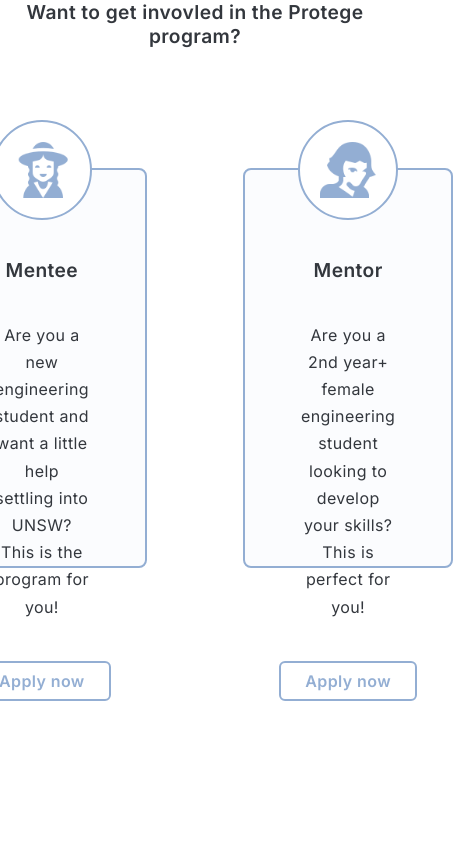
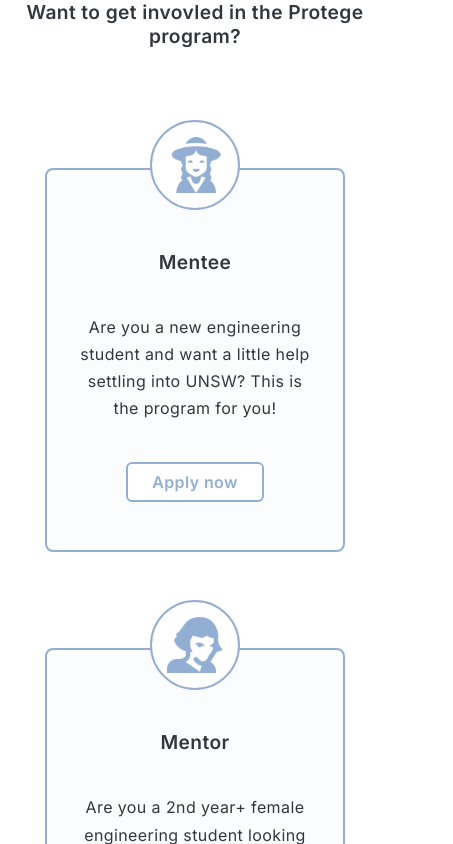
Before and after one commit to UNSW-WIESoc/website, a Next.js app: page /programs/protege-program in a window 390 px wide. Shown: the part 2520-3364 px from the top of the page, 453 px wide, since content can reach past the window. Built offline with nearby package versions, Linux system fonts and the light colour scheme.

Commit message:
Added mobile responsiveness

```diff
--- a/app/(pages)/programs/protege-program/page.tsx
+++ b/app/(pages)/programs/protege-program/page.tsx
@@ -62,7 +62,13 @@
           Want to get invovled in the Protege program?
         </Typography>
       </Box>
-      <Stack direction='row' spacing={12} mx='auto' justifyContent='center' pb={35}>
+      <Stack
+        direction={{ xs: 'column', md: 'row'}}
+        spacing={12}
+        justifyContent='center'
+        alignItems='center'
+        pb={35}
+      >
         <ProtegeProgramCard
           icon='/programs/protege-program/BolivianGirl.svg'
           text='Bolivian Girl'
--- a/components/ProtegeProgramCard.tsx
+++ b/components/ProtegeProgramCard.tsx
@@ -1,4 +1,4 @@
-import {AspectRatio, Box, Stack, Typography} from '@mui/joy';
+import {Box, Stack, Typography} from '@mui/joy';
 import Card from '@mui/joy/Card';
 import OutlineButton from '@/components/OutlineButton';
 import Image from 'next/image';
@@ -9,8 +9,8 @@
       variant='outlined'
       className='border-round'
       sx={{
-        width: '350px',
-        height: '400px',
+        width: {xs: '300px', lg: '350px'},
+        height: 'auto',
         border: '2px solid #93AED3'
       }}
     >
@@ -19,8 +19,8 @@
           top: '-50px',
           left: '50%',
           transform: 'translateX(-50%)',
-          width: '100px',
-          height: '100px',
+          width: {xs: '90px', sm: '100px'},
+          height: {xs: '90px', sm: '100px'},
           borderRadius: '50%',
           border: '2px solid #93AED3',
           backgroundColor: 'white',
@@ -28,13 +28,13 @@
           alignItems: 'center',
           justifyContent: 'center',
       }}>
-        <Image src={icon} alt={text} width={70} height={70} />
+        <Image src={icon} alt={text} width={70} height={70}/>
       </Box>
-      <Stack direction="column" spacing={5} alignItems='center' pt={9}>
+      <Stack direction="column" spacing={5} alignItems='center' pt={8} pb={4}>
         <Typography level='subtitle-lg'>
           {type}
         </Typography>
-        <Typography level='body' textAlign='center' px={5}>
+        <Typography level='body' textAlign='center' px={{xs: 2, sm: 3, md: 4, lg: 5}}>
           {description}
         </Typography>
         <OutlineButton text='Apply now' link='sth'/>
```
